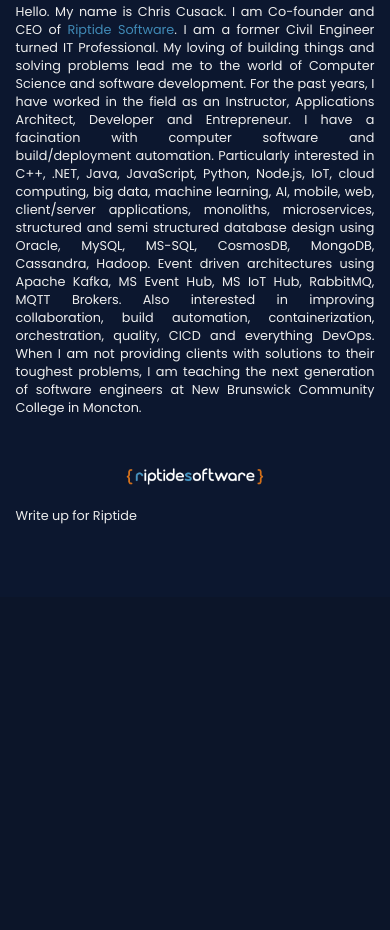
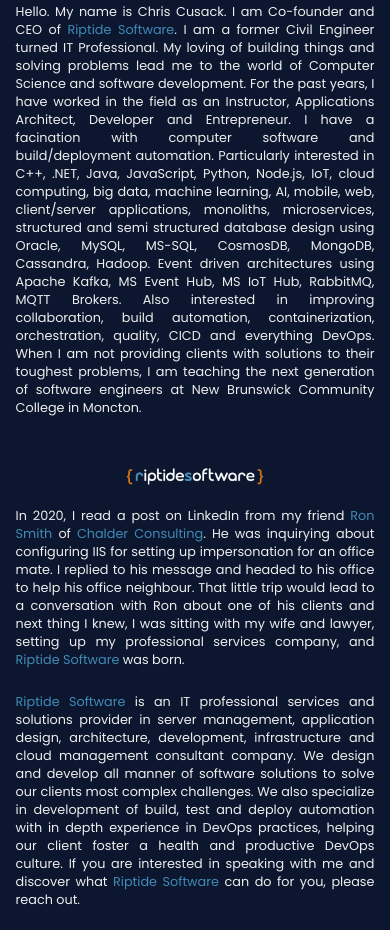
Before and after one commit to christopherecusack/christopherecusack.github.io, a plain HTML site: page about.html in a window 390 px wide. Shown: the part 440-1370 px from the top of the page. Before the commit the page ends 1037 px from the top, so only its background shows below. Drawn offline with nearby package versions, Linux system fonts and the light colour scheme.

Commit message:
Mobile fixes

```diff
--- a/about.html
+++ b/about.html
@@ -26,7 +26,7 @@
             <span class="animate" style="--i:2;"></span>
         </nav>
     </header>
-    <section class="about show-animate" id="home">
+    <section class="about-pg show-animate">
         <h2 class="heading">About <span>Me</span></h2>
         <div class="about-img">
             <img src="https://avatars.githubusercontent.com/u/74408884?v=4" alt="">
@@ -35,7 +35,7 @@
         <div class="about-content">
             <h3>Solution Architect</h3>
             <p>
-                Hello. My name is Chris Cusack. I am Co-founder and CEO of <span>Riptide Software</span>.
+                Hello. My name is Chris Cusack. I am Co-founder and CEO of <a href="http://riptidesoftware.io" target="_blank">Riptide Software</a>.
                 I am a former Civil Engineer turned IT Professional.
                 My loving of building things and solving problems lead me to the world of Computer Science and software
                 development.
@@ -52,10 +52,25 @@
                 I am teaching the next generation of software engineers at New Brunswick Community College in
                 Moncton.
             </p>
-            <div style="margin-top:50px;"><img src="img/logo-whitetext-bg.png" alt="" style="width:40%;"></div>
+            <div style="margin-top:50px;"><a href="https://riptidesoftware.io" target="_blank"><img src="img/logo-whitetext-bg.png" alt="" style="width:40%;"></a></div>
             <p>
-                Write up for Riptide
+                In 2020, I read a post on LinkedIn from my friend <a href="https://www.linkedin.com/in/rondsmith/" target="_blank">Ron Smith</a> of <a href="https://www.chalder.ca/" target="_blank">Chalder Consulting</a>.
+                He was inquirying about configuring IIS for setting up impersonation for an office mate. I replied to his message and headed to his office to help his office neighbour.
+                That little trip would lead to a conversation with Ron about one of his clients and next thing I knew, I was sitting with my wife and lawyer, setting up my professional services company,
+                 and <a href="http://riptidesoftware.io" target="_blank">Riptide Software</a> was born.
             </p>
+            <p>
+                <a href="http://riptidesoftware.io" target="_blank">Riptide Software</a> is an IT professional services and solutions provider in server management,
+                application design, architecture, development, infrastructure and cloud
+                management consultant company.
+                We design and develop all manner of software solutions to solve our clients most complex challenges.
+                We also specialize in development of build, test and deploy automation with in depth experience in DevOps practices, helping our
+                client foster a health and productive DevOps culture. If you are interested in speaking with me and discover what <a href="http://riptidesoftware.io" target="_blank">Riptide Software</a> can do for you, please reach out.
+            </p>
+            <div class="btn-box btns">
+                <a href="index.html#contact" class="btn">Let's Talk</a>
+                <span class="animate scroll" style="--i:5;"></span>
+            </div>
         </section>
 </body>
 
--- a/css/main.css
+++ b/css/main.css
@@ -126,6 +126,12 @@ section.contact {
     background-image: url('../img/ani-bg2.svg');
     background-repeat: no-repeat;
     background-position: -500px -500px;
+}
+
+section.about-pg {
+    background-image: url('../img/ani-bg2.svg');
+    background-repeat: no-repeat;
+    background-position: -300px -500px;
 }
 
 .home {
@@ -318,7 +324,8 @@ section.contact {
     opacity: .8;
 }
 
-.about {
+.about,
+.about-pg {
     display: flex;
     justify-content: center;
     align-items: center;
@@ -683,6 +690,7 @@ section:nth-child(even) .animate.scroll,
 @media (max-width: 1100px) {
 
     section.about,
+    section.about-pg,
     section.students {
         background-image: unset;
     }
--- /dev/null
+++ b/js/services/student.service.js
@@ -0,0 +1,5 @@
+import { students } from '../data/students.js';
+
+export const getSites = (pager, filter = null) => {
+
+}
```
Also changed, not shown: index.html (+6 -5 lines), js/data/students.js (added, +7 -0 lines).
